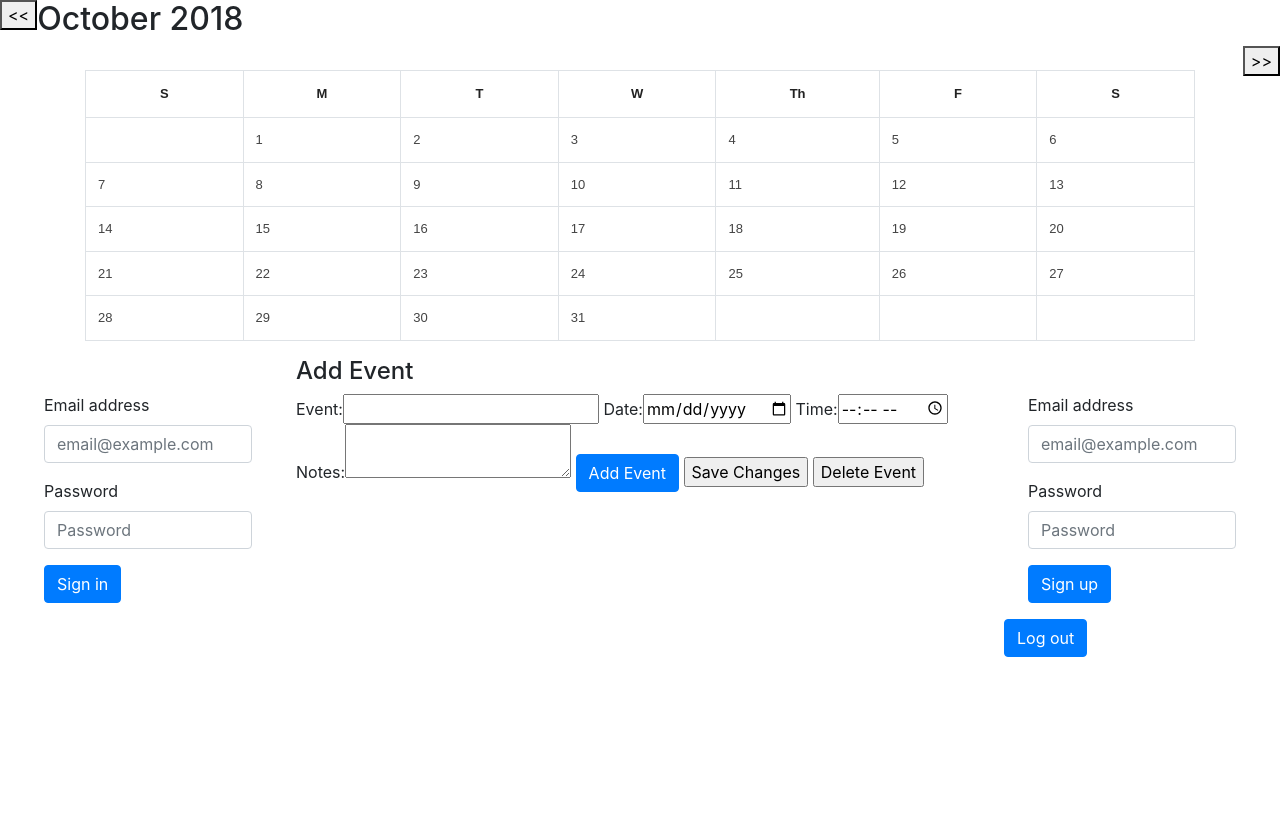
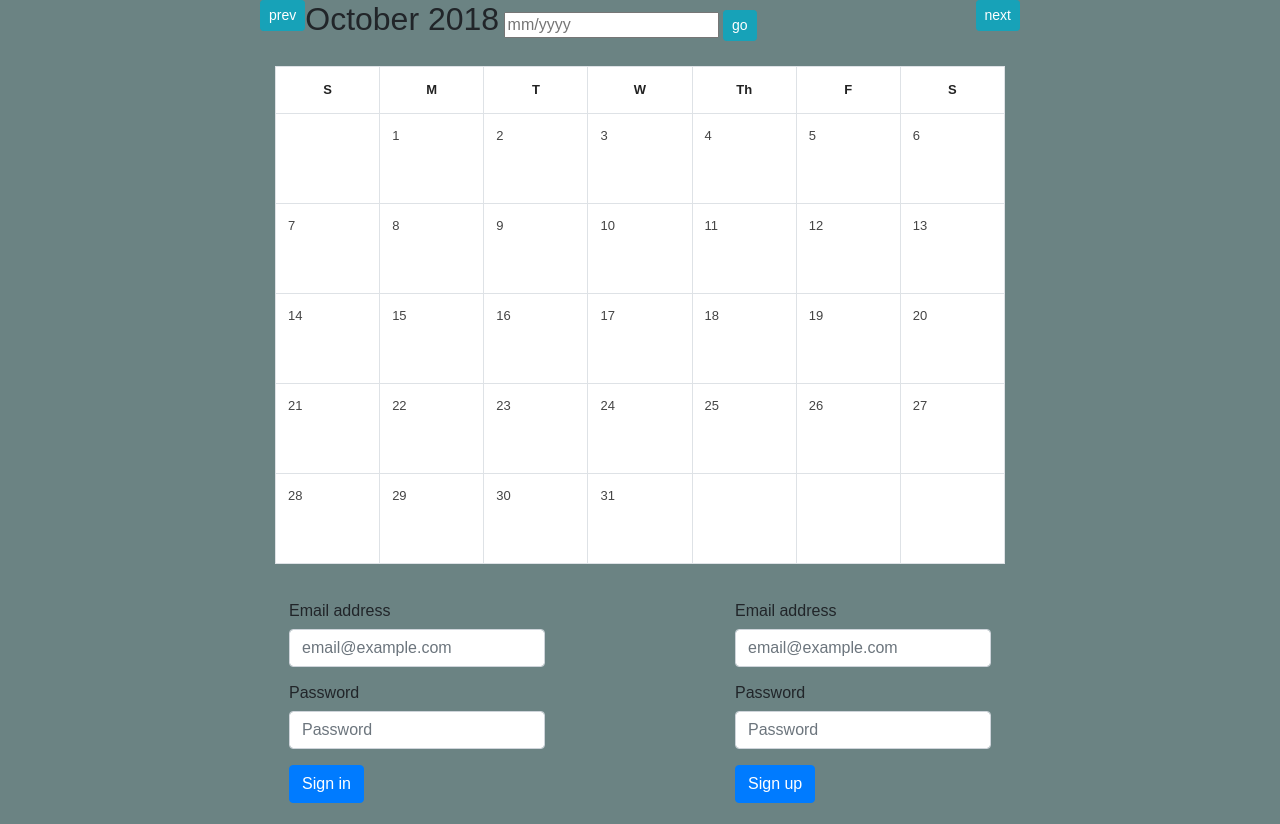
Before and after one commit to jason-xuan/web-calendar, a Flask app: page / in a window 1280 px wide. Before the commit the page ends 657 px from the top, so only its background shows below. Run offline with Flask 2, Linux system fonts and the light colour scheme; some libraries are stand-ins or nearby versions.

Commit message:
v1.0.1 without creative portion

```diff
--- a/my_calendar/static/event.js
+++ b/my_calendar/static/event.js
@@ -1,7 +1,7 @@
 function getEvent(month, year) {
     fetch('/api/events/user', {
         method: "POST",
-        body: JSON.stringify({ year: year, month: month + 1 }),
+        body: JSON.stringify({ year: year, month: month + 1, csrf_token: csrf_token }),
         headers: { "Content-Type": "application/json; charset=utf-8" }
     })
         .then(res => res.json())
@@ -10,23 +10,35 @@ function getEvent(month, year) {
             let event_other = document.createElement("p");
             for (let i = 0; i < res.events.length; i++) {
                 let event_div = document.createElement("div");
-                event_div.appendChild(document.createTextNode(res.events[i].event_time));
-                event_div.appendChild(document.createTextNode(res.events[i].event_name));
+                let strong = document.createElement("strong");
+                //let more = false;
+                strong.appendChild(document.createTextNode(res.events[i].event_time.substring(11,16)));
+                event_div.appendChild(strong);
+                event_div.appendChild(document.createTextNode(res.events[i].event_name.substring(0,10)));
                 event_div.setAttribute("class", "event");
                 event_div.setAttribute("id", res.events[i].event_id);
+                //getTag(res.events[i].event_id);
                 //render a event by using this edit button
                 let event_edit = document.createElement("a");
                 event_edit.appendChild(document.createTextNode("edit"));
                 event_edit.setAttribute("type", "button");
                 event_edit.addEventListener("click", function() {
                     renderEvent(res.events[i].event_id, res.events[i].event_time, res.events[i].event_name);
+                    //console.log("event" + res.events[i].json);
+                    //alert("edit!!!");
+                })
+                //delete a event by using this delete button
+                let event_delete = document.createElement("a");
+                event_delete.appendChild(document.createTextNode("del"));
+                event_delete.setAttribute("type", "button");
+                event_delete.addEventListener("click", function() {
+                    deleteEvent(res.events[i].event_id);
+                    alert("delete!!!");
+                })
 
-                    //console.log("event" + res.events[i].json);
-                    alert("edit!!!");
-                })
-                //event_edit.addEventListener("click", renderEvent(res.events[i].event_id, res.events[i].event_time, res.events[i].event_name))
 
                 event_div.appendChild(event_edit);
+                event_div.appendChild(event_delete);
                 let res_day = res.events[i].event_time.substring(0, 10);
                 document.getElementById(res_day).appendChild(event_div);
             }
@@ -35,19 +47,18 @@ function getEvent(month, year) {
         .catch(error => console.error('Error:', error))
 }
 
-function createEvent() {
+function createEvent(dates) {
     let title = document.getElementById("title").value;
-    let date = document.getElementById("date").value.split("-");
+    let date = dates.split("-");
     let year = Number(date[0]);
     let month = Number(date[1]) - 1;
     let day = Number(date[2]);
     let time = document.getElementById("time").value.split(":");
     let hour = Number(time[0]);
     let minute = Number(time[1]);
-    let notes = document.getElementById("description").value;
     fetch('/api/events/create', {
         method: "POST",
-        body: JSON.stringify({ event_name: title, event_time: new Date(year, month, day, hour - 5, minute, 0) }),
+        body: JSON.stringify({ event_name: title, event_time: new Date(year, month, day, hour - 5, minute, 0),  csrf_token: csrf_token}),
         headers: { "Content-Type": "application/json; charset=utf-8" }
     })
         .then(res => res.json())
@@ -55,21 +66,20 @@ function createEvent() {
         .then(function(res) {
             console.log(res["msg"]);
             if (res["code"] == 201) {
-
-				//alert("hi");
-				//already sign in
-				loggedIn = true;
+                document.getElementById("title").value = "";
+                //document.getElementById("date_id").value = "";
+                document.getElementById("time").value = "";
 				update(loggedIn);
 			}
         })
         .catch(error => console.error('Error:', error));
 }
-document.getElementById("save_btn").addEventListener("click", createEvent);
+document.getElementById("save_btn").addEventListener("click", function(){
+    let date_id = document.getElementById("date_id").value;
+    createEvent(date_id);
+});
 
 function renderEvent(event_id, time, event) {
-    /* console.log("time:" + time);
-    console.log("event:" + event);
-    console.log("id:" + event_id); */
     document.getElementById("edit_add_title").innerText = "Update Event"
     if(event != null) {
         document.getElementById("title").value = event;
@@ -80,29 +90,56 @@ function renderEvent(event_id, time, event) {
     if(event_id != null) {
         document.getElementById("id").value = event_id;
     }
-    $("#date").hide();
+    $("#mydialog").show()
+    $("#time").hide();
+    $("#time_lb").hide();
+    $("#save_btn").hide();
+    $("#save_changes_btn").show();
 }
 
-function updateEvent(event_id, time, event) {
+function updateEvent() {
     let title = document.getElementById("title").value;
     let event_id = document.getElementById("id").value;
-    let notes = document.getElementById("description").value;
     fetch('/api/events/update', {
         method: "POST",
         body: JSON.stringify({
-            event_id: id,
+            event_id: event_id,
             update_fields: {
                 event_name: title
-            }
+            },
+            csrf_token: csrf_token
         }),
         headers: {"Content-Type": "application/json; charset=utf-8"}
         })
       .then(res => res.json())
-      .then(response => console.log('Success:', JSON.stringify(response)))
+      .then(function(res) {
+          if(res["code"] == 200) {
+              //alert("successful saved");
+              $("#mydialog").hide();
+              document.getElementById("title").value = "";
+              document.getElementById("date_id").value = "";
+              document.getElementById("time").value = "";
+              document.getElementById("edit_add_title").innerText = "Add Event"
+              update(loggedIn);
+          }
+      })
+      //.then(response => console.log('Success:', JSON.stringify(response)))
       .catch(error => console.error('Error:',error))
 }
 document.getElementById("save_changes_btn").addEventListener("click", updateEvent);
 
-function deleteEvent(day) {
-
+function deleteEvent(event_id) {
+    fetch('/api/events/delete', {
+        method: "POST",
+        body: JSON.stringify({event_id: event_id, csrf_token: csrf_token}, ),
+        headers: {"Content-Type": "application/json; charset=utf-8"}
+        })
+      .then(res => res.json())
+      .then(function(res) {
+          if(res["code"] == 200) {
+              //alert("delete successful");
+              update(loggedIn);
+          }
+      })
+      .catch(error => console.error('Error:',error))
 }
--- a/my_calendar/static/home.css
+++ b/my_calendar/static/home.css
@@ -4,7 +4,7 @@
 #next_month {
     float: right;
 }
-table {
+#calendar_main {
     background: #fff;
     border-collapse: collapse;
     color: #222;
@@ -34,3 +34,122 @@ tr:first-child td {
     vertical-align: center;
 
 }
+body{
+    width: 760px; /* how wide to make your web page */
+    background-color: rgb(107, 131, 131); /* what color to make the background */
+    margin: 0 auto;
+    padding: 0;
+    /* margin-top: 10; */
+    font:12pt/15pt "Avenir", sans-serif; /* default font */
+  }
+  div#main{
+    background-color: #FFF;
+    margin: 0;
+    padding: 10px;
+  }
+  table {
+    background: #fff;
+    border-collapse: collapse;
+    color: #222;
+    font-family: 'PT Sans', sans-serif;
+    font-size: 13px;
+    width: 100%;
+    overflow: hidden;
+    table-layout: auto;
+
+  }
+  td {
+    border: 1px solid #ccc;
+    color: #444;
+    vertical-align: top;
+    /*line-height: 80px;*/
+    /*text-align: center;
+    /*vertical-align: top;*/
+
+  }
+  tr:first-child td {
+    color: #222;
+    text-align: center;
+    font-weight: 700;
+    line-height: 22px;
+    text-align: center;
+
+    vertical-align: center;
+
+  }
+
+  #display_month {
+    display: inline-block;
+    text-align: center;
+  }
+  #prev_month {
+    float: left;
+  }
+  #next_month {
+    float: right;
+  }
+
+  h4{
+    margin: 3px;
+  }
+
+
+  .editable {
+    height: 90px;
+    width: 83px;
+    text-align: left;
+    position: relative;
+  }
+  .events{
+    margin: 0;
+    /* padding-top: 1; */
+    /* padding-bottom: 1; */
+    text-align: left;
+    background-color: aquamarine;
+
+  }
+  #mydialog {
+    display: none;
+
+  }
+
+  #shareDialog{
+    display: none;
+  }
+
+  #showmore {
+    display: none;
+  }
+  .extraevents {
+    padding: 0;
+    margin: 0;
+    color: blue;
+
+  }
+
+  .extraevents:hover{
+      text-decoration: underline;
+  }
+
+  .singleevent {
+    padding: 0;
+    margin: 0;
+
+  }
+
+  .sharedEvents{
+    background-color: lightsalmon;
+  }
+
+  #logout_btn {
+     display: none;
+  }
+
+  #save_changes_byn {
+      display: none;
+  }
+  dialog {
+    border: 1px solid rgba(0, 0, 0, 0.3);
+    border-radius: 6px;
+    box-shadow: 0 3px 7px rgba(0, 0, 0, 0.3);
+  }
--- a/my_calendar/static/login.js
+++ b/my_calendar/static/login.js
@@ -5,17 +5,26 @@ function login() {
 
 	fetch('/api/users/login', {
 		method: "POST",
-		body: JSON.stringify({ email: email, password: password }),
+		body: JSON.stringify({ email: email, password: password, csrf_token: csrf_token }),
 		headers: { "Content-Type": "application/json; charset=utf-8" }
 	})
 		.then(res => res.json())
 		.then(function (response) {
-			alert(JSON.stringify(response));
+			//alert(response);
+			console.log(response)
 			if (response["code"] == 200) {
 				//alert("hi");
 				//already sign in
 				loggedIn = true;
 				update(loggedIn);
+				$("#loginuser").hide();
+				$("#adduser").hide();
+				$("#logout_btn").show();
+				$("#save_changes_btn").hide();
+			} else {
+				if(response["error"] != null) {
+					alert(response["error"]);
+				}
 			}
 			//console.log('Success:', JSON.stringify(response));
 		})
@@ -28,11 +37,23 @@ function register() {
 	let password = $("#register_password").val();
 	fetch('/api/users/register', {
 		method: "POST",
-		body: JSON.stringify({ email: email, password: password }),
+		body: JSON.stringify({ email: email, password: password, csrf_token: csrf_token}),
 		headers: { "Content-Type": "application/json; charset=utf-8", }
 	})
 		.then(res => res.json())
-		.then(response => console.log('Success:', JSON.stringify(response)))
+		.then(function(res){
+			console.log(res);
+			if(res["code"] == 201) {
+				loggedIn = true;
+				update(loggedIn);
+				$("#loginuser").hide();
+				$("#adduser").hide();
+				$("#logout_btn").show();
+				$("#save_changes_btn").hide();
+			} else {
+				alert(res["error"]);
+			}
+		})
 		.catch(error => console.error('Error:', error))
 }
 $("#register_btn").click(register);
@@ -41,7 +62,20 @@ function logOut() {
 		method: "GET"
 	})
 		.then(res => res.json())
-		.then(response => console.log('Success:', JSON.stringify(response)))
+		.then(function(res){
+			console.log(res);
+			if(res["code"] == 200) {
+				loggedIn = false;
+				$("#mydialog").hide();
+				$("#logout_btn").hide();
+				$("#loginuser").show();
+				$("#adduser").show();
+				//location.reload();
+				document.getElementById("register_email").value = "";
+				document.getElementById("register_password").value = "";
+				update(loggedIn);
+			}
+		})
 		.catch(error => console.error('Error:', error))
 }
 $("#logout_btn").click(logOut);
--- a/my_calendar/templates/home.html
+++ b/my_calendar/templates/home.html
@@ -4,21 +4,21 @@
     <link rel="stylesheet" href="https://stackpath.bootstrapcdn.com/bootstrap/4.1.3/css/bootstrap.min.css" integrity="sha384-MCw98/SFnGE8fJT3GXwEOngsV7Zt27NXFoaoApmYm81iuXoPkFOJwJ8ERdknLPMO" crossorigin="anonymous">
     <script src="https://stackpath.bootstrapcdn.com/bootstrap/4.1.3/js/bootstrap.min.js" integrity="sha384-ChfqqxuZUCnJSK3+MXmPNIyE6ZbWh2IMqE241rYiqJxyMiZ6OW/JmZQ5stwEULTy" crossorigin="anonymous"></script>
     <script src="https://ajax.googleapis.com/ajax/libs/jquery/3.3.1/jquery.min.js"></script>
+	<script src="https://ajax.googleapis.com/ajax/libs/jqueryui/1.12.1/jquery-ui.min.js"></script>
     <script src="https://cdnjs.cloudflare.com/ajax/libs/moment.js/2.18.1/moment.js"></script>
     <meta charset="UTF-8">
+    <link href="../static/home.css" rel="stylesheet" type="text/css">
     <title>Calender</title>
 </head>
-<link href="../static/home.css" rel="stylesheet" type="text/css">
+
 <body>
-<header>
-    <div id="header_content">
-        <header>
-            <button id="prev_month" > << </button>
-            <h2 id="display_month">March 2017</h2>
-            <button id="next_month" > >> </button>
-        </header>
-    </div>
-</header>
+    <header>
+        <button class="btn btn-info btn-sm" id="prev_month" > prev </button>
+        <h2 id="display_month">March 2017</h2>
+        <input type="text" placeholder="mm/yyyy" id="month_select">
+        <button class="btn btn-info btn-sm" id="month_select_btn" > go </button>
+        <button class="btn btn-info btn-sm" id="next_month" > next </button>
+    </header>
 <br>
 <div class="container">
     <table id="calendar_main" class="table table-bordered">
@@ -35,7 +35,7 @@
     </table>
 
 </div>
-<div style="width: 20%; margin: 20px; float: left;">
+<div id="loginuser" style="width: 40%; margin: 5px; float: left;">
     <form class="px-4 py-3">
         <div class="form-group">
             <label for="login_email">Email address</label>
@@ -45,10 +45,10 @@
             <label for="login_password">Password</label>
             <input type="password" class="form-control" id="login_password" placeholder="Password">
         </div>
-        <button input type="button" class="btn btn-primary" id="login_btn">Sign in</button>
+        <button type="button" class="btn btn-primary" id="login_btn">Sign in</button>
     </form>
 </div>
-<div style="width: 20%; margin: 20px; float: right">
+<div id="adduser" style="width: 40%; margin: 5px; float: right">
     <form class="px-4 py-3">
         <div class="form-group">
             <label for="register_email">Email address</label>
@@ -58,27 +58,31 @@
             <label for="register_password">Password</label>
             <input type="password" class="form-control" id="register_password" placeholder="Password">
         </div>
-        <button input type="button" class="btn btn-primary" id="register_btn">Sign up</button>
+        <button type="button" class="btn btn-primary" id="register_btn">Sign up</button>
     </form>
-    <button input type="button" class="btn btn-primary" id="logout_btn">Log out</button>
+
 </div>
+<button type="button" class="btn btn-primary" id="logout_btn">Log out</button>
 <div id="mydialog">
     <h4 id="edit_add_title">Add Event</h4>
-    Event:<input type="text" name="title" id="title">
-    Date:<input type="date" name="date" id="date">
-    Time:<input type="time" name="time" id="time">
+    <label for="title" id="title_lb">Event</label>
+    <input type="text" name="title" id="title">
+    <label for="time" id="time_lb">Time:</label>
+    <input type="text" placeholder="hh:mm" name="time" id="time">
+
+    <!-- Tags:<input type="text" name="tag" id="tag">
+    <button input type="button" class="btn btn-primary" id="save_tags_btn">Add Tag</button> -->
+    <input type="hidden" name="date_id" id="date_id">
     <input type="hidden" name="id" id="id">
-    Notes:<textarea name="description" id="description"></textarea>
-    <button input type="button" class="btn btn-primary" id="save_btn">Add Event</button>
+    <button type="button" class="btn btn-primary" id="save_btn">Add Event</button>
     <input type="submit" value="Save Changes" id="save_changes_btn">
-    <input type="submit" value="Delete Event" id="delete_event_btn">
-    <input type="hidden" id="single_event_id">
+    <button type="button" class="btn btn-sm" id="close_dialog_btn">close</button>
     <input type="hidden" id="csrf_token">
 </div>
-<script type="text/javascript" src="../static/login.js"></script>
-<script type="text/javascript"> var csrf_token = "{{ csrf_token }}"; </script>
-<script type="text/javascript" src="../static/home.js"></script>
-<script type="text/javascript" src="../static/event.js"></script>
-
+<script  src="../static/login.js"></script>
+<script> var csrf_token = "{{ csrf_token }}"; </script>
+<script  src="../static/home.js"></script>
+<script  src="../static/event.js"></script>
+<script  src="../static/tags.js"></script>
 </body>
 </html>
```
Also changed, not shown: my_calendar/static/home.js (+30 -6 lines), my_calendar/static/tags.js (added, +42 -0 lines).
